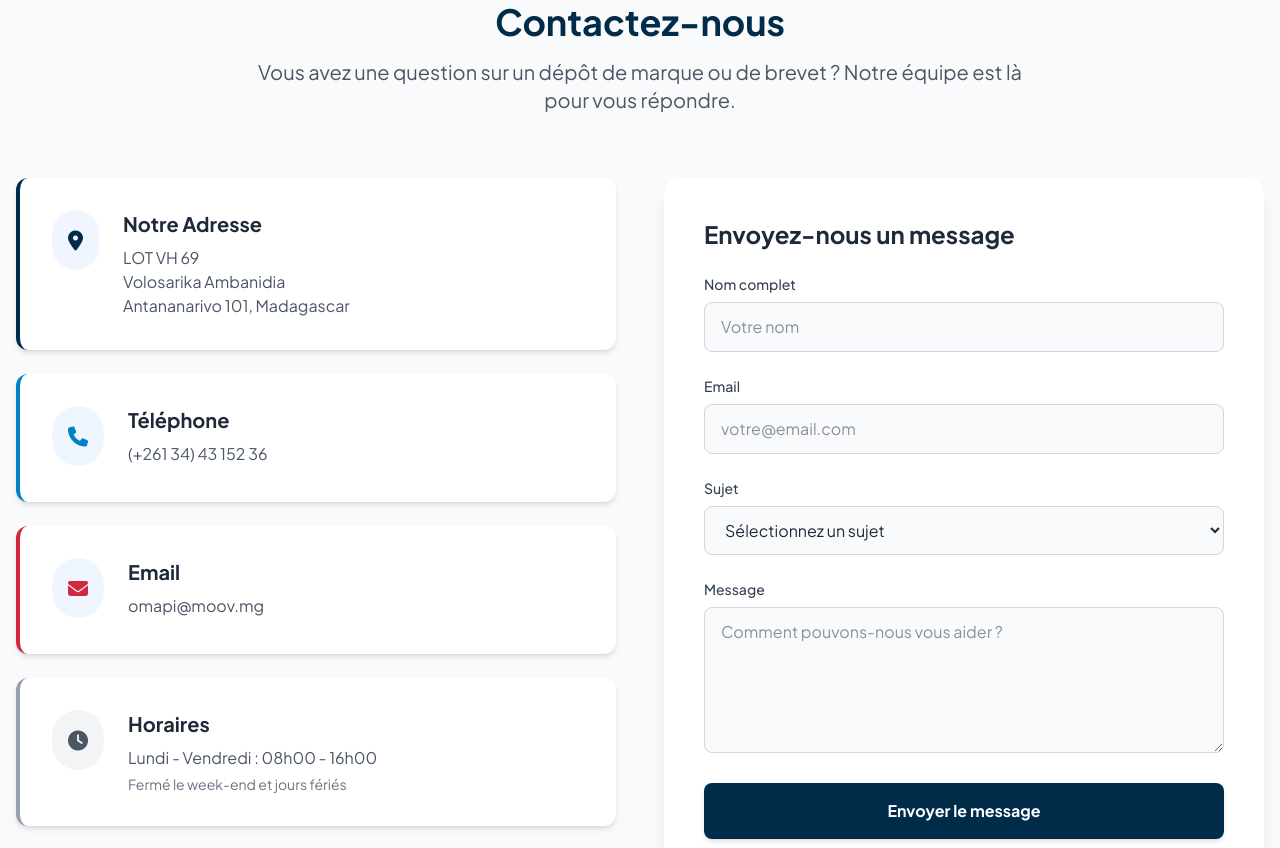
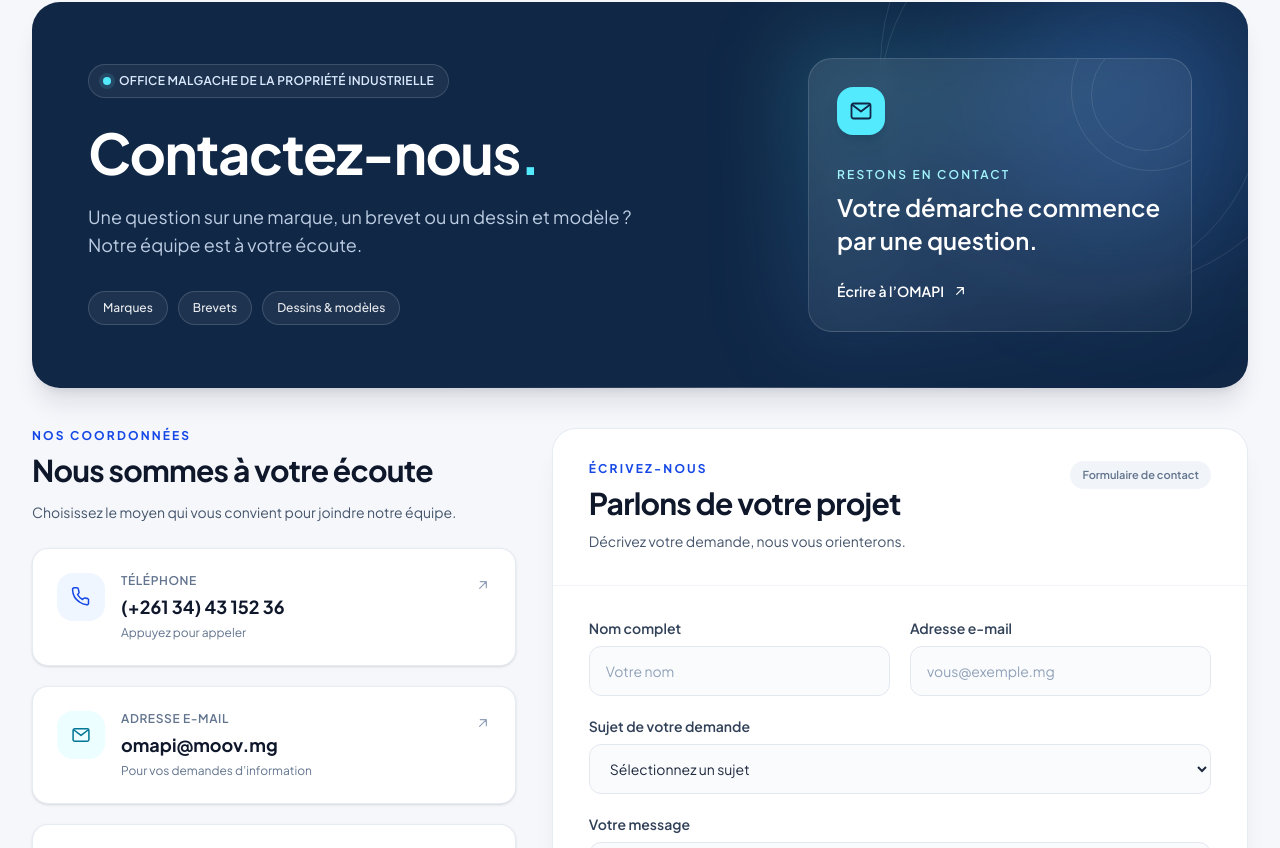
Before and after one commit to Dani2905/omapi-portal, a React (Vite) app: page /#/contact in a window 1280 px wide. Shown: the part 292-1140 px from the top of the page. Built offline with nearby package versions, Linux system fonts and the light colour scheme; no server answers; a web font is replaced by a local one.

Commit message:
PROPOSITION-CONTACT

```diff
--- a/pages/Contact.tsx
+++ b/pages/Contact.tsx
@@ -1,17 +1,41 @@
 import React, { useState } from 'react';
 import Breadcrumb from '../components/Breadcrumb';
+
+type ContactIconName = 'pin' | 'phone' | 'mail' | 'clock' | 'arrow';
+
+const ContactIcon: React.FC<{ name: ContactIconName; className?: string }> = ({ name, className = 'h-5 w-5' }) => {
+  const common = {
+    fill: 'none',
+    stroke: 'currentColor',
+    strokeWidth: 1.8,
+    strokeLinecap: 'round' as const,
+    strokeLinejoin: 'round' as const,
+    viewBox: '0 0 24 24',
+    'aria-hidden': true as const,
+  };
+
+  const paths: Record<ContactIconName, React.ReactNode> = {
+    pin: <><path d="M20 10c0 5-8 12-8 12S4 15 4 10a8 8 0 1 1 16 0Z" /><circle cx="12" cy="10" r="2.5" /></>,
+    phone: <path d="M21 16.4v3a2 2 0 0 1-2.2 2A19.8 19.8 0 0 1 10.2 18a19.4 19.4 0 0 1-6-6A19.8 19.8 0 0 1 1.9 3.2 2 2 0 0 1 3.9 1h3a2 2 0 0 1 2 1.7c.1 1 .4 2 .7 2.9a2 2 0 0 1-.5 2.1L7.8 9a16 16 0 0 0 6 6l1.3-1.3a2 2 0 0 1 2.1-.5c.9.3 1.9.6 2.9.7a2 2 0 0 1 .9 2.5Z" />,
+    mail: <><rect x="2.5" y="4.5" width="19" height="15" rx="2" /><path d="m3.5 6 8.5 6.5L20.5 6" /></>,
+    clock: <><circle cx="12" cy="12" r="9.2" /><path d="M12 7v5l3.5 2" /></>,
+    arrow: <><path d="M7 17 17 7M8 7h9v9" /></>,
+  };
+
+  return <svg {...common} className={className}>{paths[name]}</svg>;
+};
 
 const Contact: React.FC = () => {
   const [formData, setFormData] = useState({
     name: '',
     email: '',
     subject: '',
-    message: ''
+    message: '',
   });
 
   const handleChange = (e: React.ChangeEvent<HTMLInputElement | HTMLTextAreaElement | HTMLSelectElement>) => {
     const { name, value } = e.target;
-    setFormData(prev => ({ ...prev, [name]: value }));
+    setFormData((previous) => ({ ...previous, [name]: value }));
   };
 
   const handleSubmit = (e: React.FormEvent) => {
@@ -20,119 +44,172 @@ const Contact: React.FC = () => {
     setFormData({ name: '', email: '', subject: '', message: '' });
   };
 
+  const fieldClass = 'w-full rounded-xl border border-slate-200 bg-slate-50/70 px-4 py-3.5 text-sm text-slate-800 outline-none transition placeholder:text-slate-400 focus:border-blue-500 focus:bg-white focus:ring-4 focus:ring-blue-500/10';
+
   return (
-    <div className="bg-gray-50 min-h-screen pb-16">
+    <div className="min-h-screen bg-[#f5f7fb] pb-20">
       <Breadcrumb items={[{ label: 'Contact' }]} />
 
-      <div className="container mx-auto max-w-7xl px-4 py-12">
-        <div className="text-center max-w-3xl mx-auto mb-16">
-           <h1 className="text-4xl font-bold text-primary mb-4">Contactez-nous</h1>
-           <p className="text-xl text-gray-600">
-              Vous avez une question sur un dépôt de marque ou de brevet ? Notre équipe est là pour vous répondre.
+      <main className="mx-auto max-w-7xl px-4 pb-8 pt-8 sm:px-6 lg:px-8 lg:pt-12">
+        <section className="relative isolate overflow-hidden rounded-[28px] bg-[#102746] px-6 py-9 text-white shadow-xl shadow-slate-900/10 sm:px-10 sm:py-12 lg:px-14 lg:py-14">
+          <div className="pointer-events-none absolute -right-20 -top-40 h-[28rem] w-[28rem] rounded-full border border-white/10" />
+          <div className="pointer-events-none absolute -right-4 -top-24 h-[24rem] w-[24rem] rounded-full border border-white/10" />
+          <div className="pointer-events-none absolute -right-8 -top-8 h-72 w-72 rounded-full bg-blue-400/20 blur-3xl" />
+          <div className="pointer-events-none absolute bottom-0 left-1/3 h-px w-1/2 bg-gradient-to-r from-transparent via-white/20 to-transparent" />
+
+          <div className="relative grid items-center gap-10 lg:grid-cols-[1.2fr_0.8fr]">
+            <div className="max-w-2xl">
+              <div className="mb-6 inline-flex items-center gap-2 rounded-full border border-white/15 bg-white/5 px-3.5 py-2 text-xs font-semibold tracking-wide text-blue-100">
+                <span className="h-2 w-2 rounded-full bg-cyan-300 shadow-[0_0_0_4px_rgba(103,232,249,0.12)]" />
+                OFFICE MALGACHE DE LA PROPRIÉTÉ INDUSTRIELLE
+              </div>
+              <h1 className="max-w-xl text-4xl font-bold leading-[1.08] tracking-tight sm:text-5xl lg:text-[3.5rem]">
+                Contactez-nous<span className="text-cyan-300">.</span>
+              </h1>
+              <p className="mt-5 max-w-xl text-base leading-7 text-blue-100/85 sm:text-lg">
+                Une question sur une marque, un brevet ou un dessin et modèle ? Notre équipe est à votre écoute.
               </p>
-        </div>
-
-        <div className="grid grid-cols-1 lg:grid-cols-2 gap-12">
-           {/* Info Cards */}
-           <div className="space-y-6">
-              <div className="bg-white p-8 rounded-xl shadow-md border-l-4 border-primary flex items-start">
-                 <div className="bg-blue-50 p-4 rounded-full text-primary text-xl mr-6">
-                    <i className="fas fa-map-marker-alt"></i>
-                 </div>
-                 <div>
-                    <h3 className="text-xl font-bold text-gray-800 mb-2">Notre Adresse</h3>
-                    <p className="text-gray-600">
-                       LOT VH 69<br/>
-                       Volosarika Ambanidia<br/>
-                       Antananarivo 101, Madagascar
-                    </p>
+              <div className="mt-8 flex flex-wrap gap-2.5">
+                {['Marques', 'Brevets', 'Dessins & modèles'].map((item) => (
+                  <span key={item} className="rounded-full border border-white/15 bg-white/[0.06] px-3.5 py-2 text-xs font-medium text-white/90">
+                    {item}
+                  </span>
+                ))}
               </div>
             </div>
 
-              <div className="bg-white p-8 rounded-xl shadow-md border-l-4 border-secondary flex items-start">
-                 <div className="bg-blue-50 p-4 rounded-full text-secondary text-xl mr-6">
-                    <i className="fas fa-phone"></i>
+            <div className="relative mx-auto w-full max-w-sm lg:ml-auto lg:mr-0">
+              <div className="absolute -inset-5 rounded-[32px] bg-gradient-to-br from-cyan-300/20 via-blue-400/10 to-transparent blur-2xl" />
+              <div className="relative overflow-hidden rounded-[24px] border border-white/15 bg-gradient-to-br from-white/10 to-white/[0.03] p-6 backdrop-blur-sm sm:p-7">
+                <div className="absolute -right-10 -top-12 h-40 w-40 rounded-full border border-white/10" />
+                <div className="absolute -right-3 -top-5 h-28 w-28 rounded-full border border-white/10" />
+                <div className="relative flex h-12 w-12 items-center justify-center rounded-2xl bg-cyan-300 text-[#102746] shadow-lg shadow-cyan-950/20">
+                  <ContactIcon name="mail" className="h-6 w-6" />
                 </div>
-                 <div>
-                    <h3 className="text-xl font-bold text-gray-800 mb-2">Téléphone</h3>
-                    <p className="text-gray-600 mb-1">(+261 34) 43 152 36</p>
+                <p className="relative mt-8 text-xs font-semibold uppercase tracking-[0.18em] text-cyan-200">Restons en contact</p>
+                <p className="relative mt-2 text-2xl font-semibold leading-snug text-white">Votre démarche commence par une question.</p>
+                <a href="mailto:omapi@moov.mg" className="relative mt-6 inline-flex items-center gap-2 text-sm font-semibold text-white transition hover:text-cyan-200">
+                  Écrire à l’OMAPI <ContactIcon name="arrow" className="h-4 w-4" />
+                </a>
               </div>
             </div>
+          </div>
+        </section>
 
-              <div className="bg-white p-8 rounded-xl shadow-md border-l-4 border-accent flex items-start">
-                 <div className="bg-blue-50 p-4 rounded-full text-accent text-xl mr-6">
-                    <i className="fas fa-envelope"></i>
-                 </div>
-                 <div>
-                    <h3 className="text-xl font-bold text-gray-800 mb-2">Email</h3>
-                    <p className="text-gray-600 mb-1">omapi@moov.mg</p>
-                 </div>
+        <section className="mt-10 grid items-start gap-7 lg:grid-cols-[0.82fr_1.18fr] lg:gap-9">
+          <div className="space-y-5">
+            <div className="mb-6">
+              <p className="text-xs font-bold uppercase tracking-[0.18em] text-blue-700">Nos coordonnées</p>
+              <h2 className="mt-2 text-2xl font-bold tracking-tight text-slate-900 sm:text-3xl">Nous sommes à votre écoute</h2>
+              <p className="mt-3 max-w-md text-sm leading-6 text-slate-600">Choisissez le moyen qui vous convient pour joindre notre équipe.</p>
             </div>
 
-              <div className="bg-white p-8 rounded-xl shadow-md border-l-4 border-gray-400 flex items-start">
-                 <div className="bg-gray-100 p-4 rounded-full text-gray-600 text-xl mr-6">
-                    <i className="fas fa-clock"></i>
-                 </div>
+            <a href="tel:+261344315236" className="group flex gap-4 rounded-2xl border border-slate-200/80 bg-white p-5 shadow-sm transition hover:-translate-y-0.5 hover:border-blue-200 hover:shadow-lg hover:shadow-slate-900/5 sm:p-6">
+              <span className="flex h-12 w-12 shrink-0 items-center justify-center rounded-2xl bg-blue-50 text-blue-700 transition group-hover:bg-blue-700 group-hover:text-white">
+                <ContactIcon name="phone" />
+              </span>
+              <span className="min-w-0 flex-1">
+                <span className="block text-xs font-semibold uppercase tracking-wider text-slate-500">Téléphone</span>
+                <span className="mt-1 block text-lg font-bold text-slate-900">(+261 34) 43 152 36</span>
+                <span className="mt-1 block text-xs text-slate-500">Appuyez pour appeler</span>
+              </span>
+              <ContactIcon name="arrow" className="mt-1 h-4 w-4 text-slate-400 transition group-hover:text-blue-700" />
+            </a>
+
+            <a href="mailto:omapi@moov.mg" className="group flex gap-4 rounded-2xl border border-slate-200/80 bg-white p-5 shadow-sm transition hover:-translate-y-0.5 hover:border-blue-200 hover:shadow-lg hover:shadow-slate-900/5 sm:p-6">
+              <span className="flex h-12 w-12 shrink-0 items-center justify-center rounded-2xl bg-cyan-50 text-cyan-700 transition group-hover:bg-cyan-600 group-hover:text-white">
+                <ContactIcon name="mail" />
+              </span>
+              <span className="min-w-0 flex-1">
+                <span className="block text-xs font-semibold uppercase tracking-wider text-slate-500">Adresse e-mail</span>
+                <span className="mt-1 block break-all text-lg font-bold text-slate-900">omapi@moov.mg</span>
+                <span className="mt-1 block text-xs text-slate-500">Pour vos demandes d’information</span>
+              </span>
+              <ContactIcon name="arrow" className="mt-1 h-4 w-4 text-slate-400 transition group-hover:text-blue-700" />
+            </a>
+
+            <div className="rounded-2xl border border-slate-200/80 bg-white p-5 shadow-sm sm:p-6">
+              <div className="flex gap-4">
+                <span className="flex h-12 w-12 shrink-0 items-center justify-center rounded-2xl bg-amber-50 text-amber-700">
+                  <ContactIcon name="pin" />
+                </span>
                 <div>
-                    <h3 className="text-xl font-bold text-gray-800 mb-2">Horaires</h3>
-                    <p className="text-gray-600">Lundi - Vendredi : 08h00 - 16h00</p>
-                    <p className="text-gray-500 text-sm mt-1">Fermé le week-end et jours fériés</p>
+                  <p className="text-xs font-semibold uppercase tracking-wider text-slate-500">Notre adresse</p>
+                  <p className="mt-1 font-bold text-slate-900">LOT VH 69</p>
+                  <p className="mt-1 text-sm leading-6 text-slate-600">Volosarika Ambanidia<br />Antananarivo 101, Madagascar</p>
                 </div>
               </div>
             </div>
 
-           {/* Form */}
-           <div className="bg-white rounded-2xl shadow-xl p-8 lg:p-10">
-              <h2 className="text-2xl font-bold text-gray-800 mb-6">Envoyez-nous un message</h2>
-              <form onSubmit={handleSubmit} className="space-y-6">
+            <div className="flex gap-4 rounded-2xl bg-[#eaf0f8] p-5 sm:p-6">
+              <span className="flex h-12 w-12 shrink-0 items-center justify-center rounded-2xl bg-white text-slate-700 shadow-sm">
+                <ContactIcon name="clock" />
+              </span>
               <div>
-                    <label htmlFor="name" className="block text-sm font-medium text-gray-700 mb-2">Nom complet</label>
+                <p className="text-xs font-semibold uppercase tracking-wider text-slate-500">Horaires d’accueil</p>
+                <p className="mt-1 font-bold text-slate-900">Lundi – vendredi, 08h00 – 16h00</p>
+                <p className="mt-1 text-xs leading-5 text-slate-500">Fermé le week-end et les jours fériés</p>
+              </div>
+            </div>
+          </div>
+
+          <div className="overflow-hidden rounded-[24px] border border-slate-200/80 bg-white shadow-xl shadow-slate-900/[0.06]">
+            <div className="border-b border-slate-100 px-6 py-6 sm:px-9 sm:py-8">
+              <div className="flex flex-wrap items-start justify-between gap-4">
+                <div>
+                  <p className="text-xs font-bold uppercase tracking-[0.18em] text-blue-700">Écrivez-nous</p>
+                  <h2 className="mt-2 text-2xl font-bold tracking-tight text-slate-900 sm:text-3xl">Parlons de votre projet</h2>
+                  <p className="mt-2 text-sm leading-6 text-slate-600">Décrivez votre demande, nous vous orienterons.</p>
+                </div>
+                <span className="rounded-full bg-slate-100 px-3 py-1.5 text-[11px] font-semibold text-slate-500">Formulaire de contact</span>
+              </div>
+            </div>
+
+            <form onSubmit={handleSubmit} className="space-y-5 px-6 py-6 sm:px-9 sm:py-8">
+              <div className="grid gap-5 sm:grid-cols-2">
+                <div>
+                  <label htmlFor="name" className="mb-2 block text-sm font-semibold text-slate-700">Nom complet</label>
                   <input
                     type="text"
                     id="name"
                     name="name"
                     required
+                    autoComplete="name"
                     value={formData.name}
                     onChange={handleChange}
-                       className="w-full px-4 py-3 border border-gray-300 rounded-lg focus:ring-2 focus:ring-primary focus:border-transparent outline-none transition-all bg-gray-50 focus:bg-white"
+                    className={fieldClass}
                     placeholder="Votre nom"
                   />
                 </div>
-
                 <div>
-                    <label htmlFor="email" className="block text-sm font-medium text-gray-700 mb-2">Email</label>
+                  <label htmlFor="email" className="mb-2 block text-sm font-semibold text-slate-700">Adresse e-mail</label>
                   <input
                     type="email"
                     id="email"
                     name="email"
                     required
+                    autoComplete="email"
                     value={formData.email}
                     onChange={handleChange}
-                       className="w-full px-4 py-3 border border-gray-300 rounded-lg focus:ring-2 focus:ring-primary focus:border-transparent outline-none transition-all bg-gray-50 focus:bg-white"
-                       placeholder="votre@email.com"
+                    className={fieldClass}
+                    placeholder="vous@exemple.mg"
                   />
+                </div>
               </div>
 
               <div>
-                    <label htmlFor="subject" className="block text-sm font-medium text-gray-700 mb-2">Sujet</label>
-                    <select
-                       id="subject"
-                       name="subject"
-                       required
-                       value={formData.subject}
-                       onChange={handleChange}
-                       className="w-full px-4 py-3 border border-gray-300 rounded-lg focus:ring-2 focus:ring-primary focus:border-transparent outline-none transition-all bg-gray-50 focus:bg-white"
-                    >
+                <label htmlFor="subject" className="mb-2 block text-sm font-semibold text-slate-700">Sujet de votre demande</label>
+                <select id="subject" name="subject" required value={formData.subject} onChange={handleChange} className={fieldClass}>
                   <option value="">Sélectionnez un sujet</option>
                   <option value="marque">Dépôt de marque</option>
                   <option value="brevet">Dépôt de brevet</option>
-                       <option value="dessin">Dessin & Modèle</option>
+                  <option value="dessin">Dessin & modèle</option>
                   <option value="autre">Autre demande</option>
                 </select>
               </div>
 
               <div>
-                    <label htmlFor="message" className="block text-sm font-medium text-gray-700 mb-2">Message</label>
+                <label htmlFor="message" className="mb-2 block text-sm font-semibold text-slate-700">Votre message</label>
                 <textarea
                   id="message"
                   name="message"
@@ -140,21 +217,21 @@ const Contact: React.FC = () => {
                   rows={5}
                   value={formData.message}
                   onChange={handleChange}
-                       className="w-full px-4 py-3 border border-gray-300 rounded-lg focus:ring-2 focus:ring-primary focus:border-transparent outline-none transition-all bg-gray-50 focus:bg-white"
+                  className={`${fieldClass} resize-y`}
                   placeholder="Comment pouvons-nous vous aider ?"
-                    ></textarea>
+                />
               </div>
 
-                 <button
-                    type="submit"
-                    className="w-full bg-primary hover:bg-secondary text-white font-bold py-4 rounded-lg shadow-md hover:shadow-lg transition-all transform hover:-translate-y-1"
-                 >
-                    Envoyer le message
+              <div className="flex flex-col gap-4 border-t border-slate-100 pt-5 sm:flex-row sm:items-center sm:justify-between">
+                <p className="max-w-sm text-xs leading-5 text-slate-500">Les champs marqués sont nécessaires pour préparer votre demande.</p>
+                <button type="submit" className="inline-flex items-center justify-center gap-2 rounded-xl bg-[#102746] px-6 py-3.5 text-sm font-bold text-white shadow-lg shadow-blue-950/15 transition hover:-translate-y-0.5 hover:bg-blue-800 focus:outline-none focus:ring-4 focus:ring-blue-500/20">
+                  Envoyer le message <ContactIcon name="arrow" className="h-4 w-4" />
                 </button>
+              </div>
             </form>
           </div>
-        </div>
-      </div>
+        </section>
+      </main>
     </div>
   );
 };
```
Also changed, not shown: PROPOSITION-CONTACT.txt (added). Lines whose indentation alone changed are shown as unchanged.
